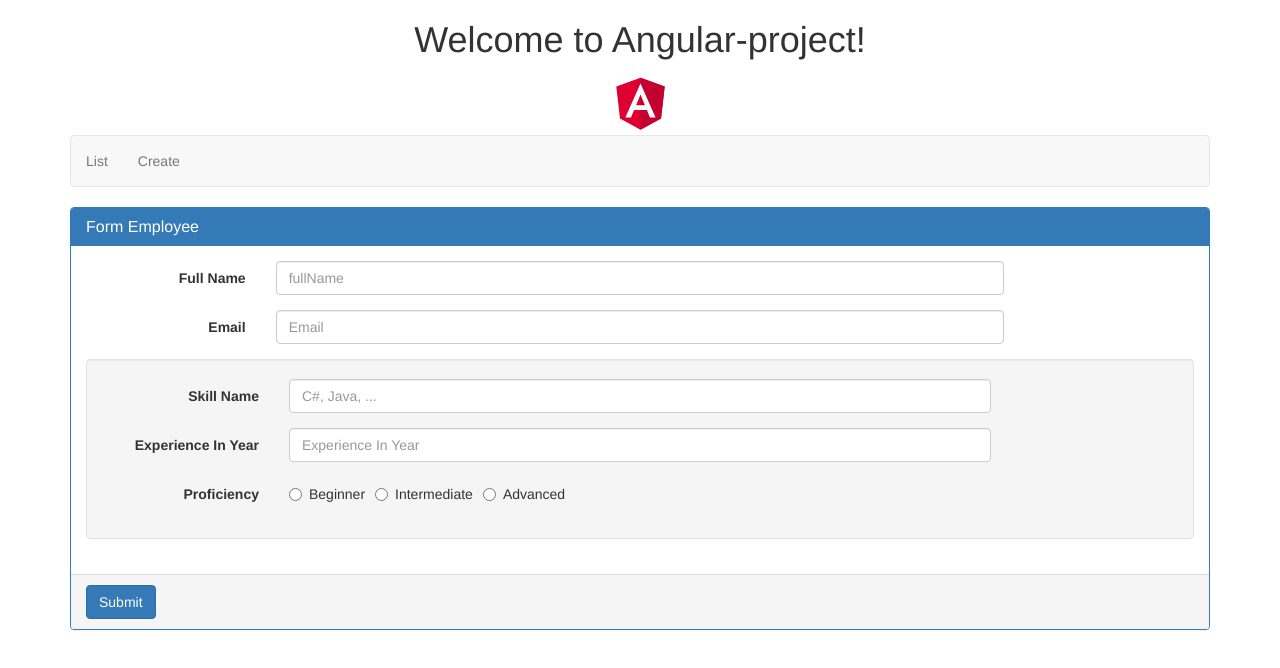
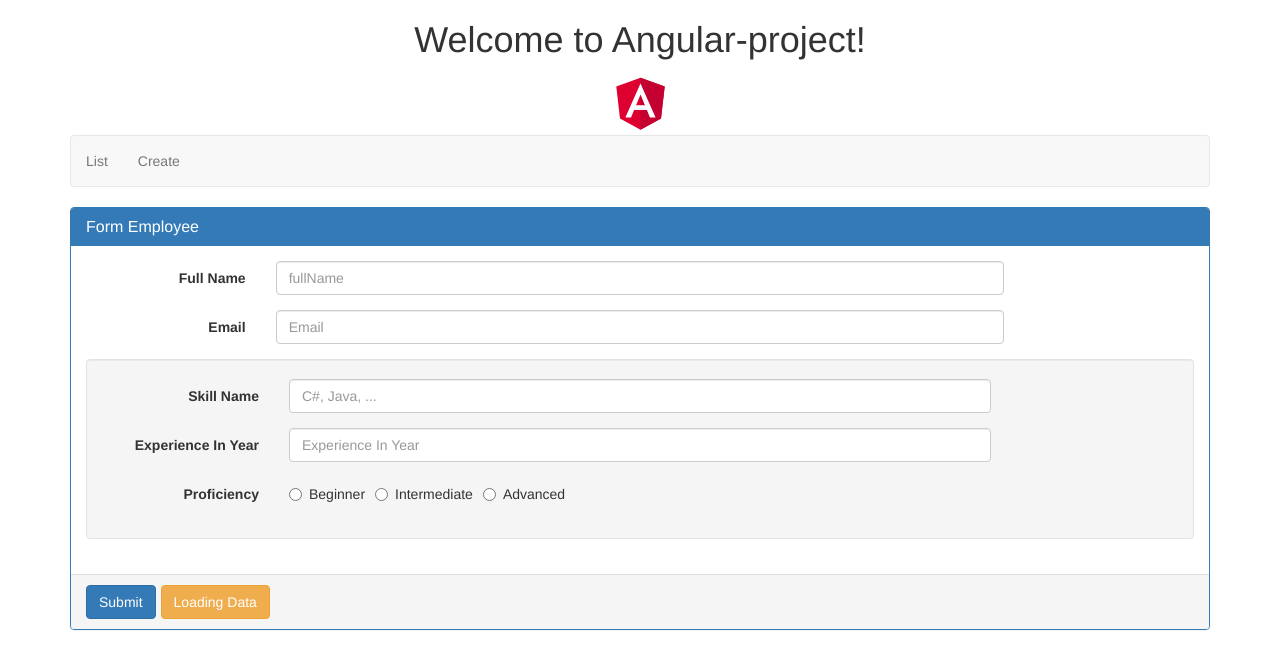
Before and after one commit to ZEDTARIK/Angular-Zouhair, an Angular app in the folder Angular-project/: page /employee-create in a window 1280 px wide. Shown: the top 668 px of the page. Built offline with nearby package versions, Linux system fonts and the light colour scheme.

Commit message:
Coding, Reorganise Code and Create Loading Data setValue or patchValue

```diff
--- a/Angular-project/src/app/app-routing.module.ts
+++ b/Angular-project/src/app/app-routing.module.ts
@@ -1,7 +1,7 @@
-import { ListEmployeeComponent } from './employee/list-employee.component';
+import { ListEmployeeComponent } from './components/employee/list-employee.component';
 import { NgModule } from '@angular/core';
 import { Routes, RouterModule } from '@angular/router';
-import { CreateEmployeeComponent } from './employee/create-employee.component';
+import { CreateEmployeeComponent } from './components/employee/create-employee.component';
 
 const appRouter: Routes = [
   { path: 'employee-list', component: ListEmployeeComponent},
--- a/Angular-project/src/app/app.module.ts
+++ b/Angular-project/src/app/app.module.ts
@@ -3,8 +3,8 @@ import { NgModule } from '@angular/core';
 import { ReactiveFormsModule } from '@angular/forms';
 
 import { AppComponent } from './app.component';
-import { CreateEmployeeComponent } from './employee/create-employee.component';
-import { ListEmployeeComponent } from './employee/list-employee.component';
+import { CreateEmployeeComponent } from './components/employee/create-employee.component';
+import { ListEmployeeComponent } from './components/employee/list-employee.component';
 import { AppRoutingModule } from './app-routing.module';
 
 @NgModule({
--- a/Angular-project/src/app/employee/create-employee.component.html
+++ b/Angular-project/src/app/components/employee/create-employee.component.html
@@ -60,7 +60,8 @@
         </div>
         <div class="panel-footer">
           <div class="btn-toolbar">
-            <button type="submit" class="btn btn-primary">Submit</button>
+            <button type="submit" class="btn btn-primary" (click)="employeeForm.valid">Submit</button>
+            <button type="button" class="btn btn-warning" (click)="onLoading()">Loading Data</button>
           </div>
         </div>
       </div>
--- a/Angular-project/src/app/employee/create-employee.component.ts
+++ b/Angular-project/src/app/components/employee/create-employee.component.ts
@@ -27,4 +27,19 @@ export class CreateEmployeeComponent implements OnInit {
     console.log(this.employeeForm.value);
   }
 
+  // setValue = must all variable data be present
+  // patchValue = you can put some value , not all
+
+  onLoading() {
+    this.employeeForm.patchValue({
+      fullName: 'Zouhair ETTARAK',
+      email: 'ettarak.zouhair@gmail.com',
+      skills: {
+        skillName: 'Angular, Alogorithm',
+        experienceInYear: 1,
+        proficiency: 'beginner'
+      }
+    });
+  }
+
 }
```
Also changed, not shown: Angular-project/src/app/components/employee/create-employee.component.css (added), Angular-project/src/app/components/employee/list-employee.component.css (added), Angular-project/src/app/components/employee/list-employee.component.html (renamed from Angular-project/src/app/employee/list-employee.component.html), Angular-project/src/app/components/employee/list-employee.component.ts (renamed from Angular-project/src/app/employee/list-employee.component.ts).
